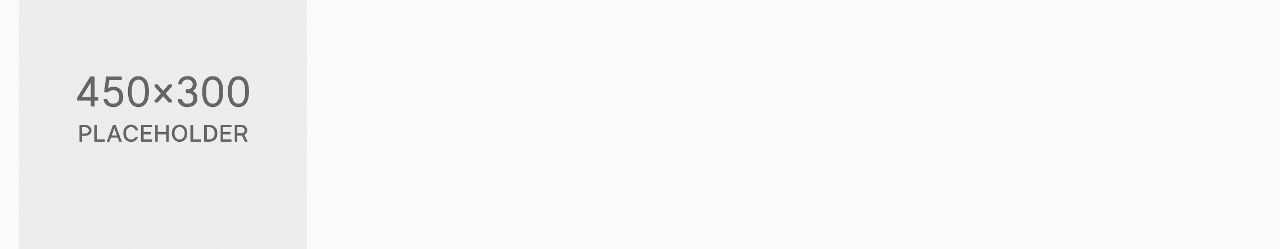
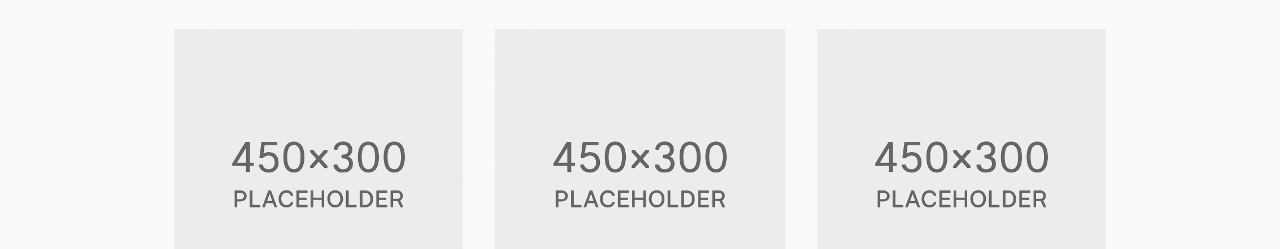
Before and after one commit to AnLaxina/homepage, a plain HTML site: page index.html in a window 1280 px wide. Shown: the part 1203-1452 px from the top of the page. Drawn offline with Linux system fonts and the light colour scheme; a web font is replaced by a local one.

Commit message:
feat(my-work): add proper styling

```diff
--- a/styles/my-work.css
+++ b/styles/my-work.css
@@ -1,15 +1,27 @@
 .my-work-section {
+    display: flex;
+    flex-direction: column;
+    align-items: center;
     padding: 1.2rem;
+    gap: 1rem;
 }
 
 .my-work-heading {
     font-weight: 500;
 }
 
+.projects {
+    display: grid;
+    max-width: 75%;
+    grid-template-rows: repeat(auto-fit, minmax(18rem, 1fr));
+    grid-template-columns: repeat(auto-fit, minmax(18rem, 1fr));
+    gap: 2rem;
+
+}
+
 .project {
     display: flex;
     flex-direction: column;
-    max-width: 18rem;
 }
 
 .project-header {
@@ -19,3 +31,7 @@
     gap: 2rem;
     max-width: 100%;
 }
+
+.project-text {
+    padding: 0.5rem;
+}
```
